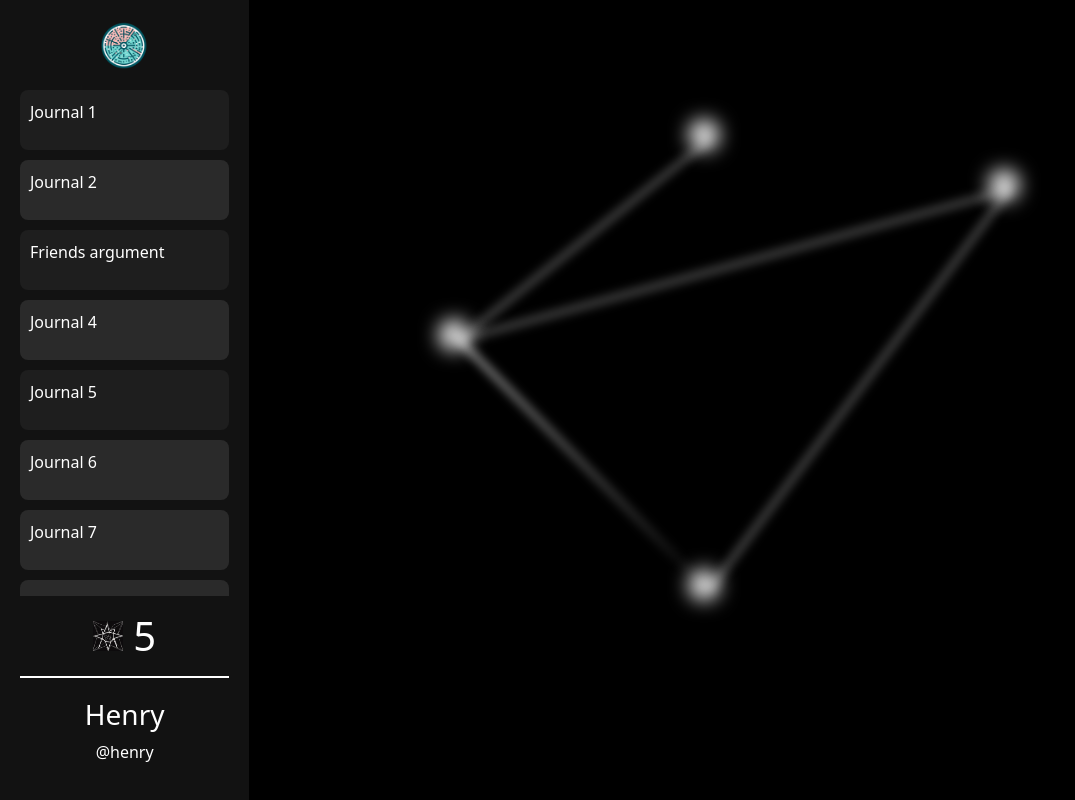
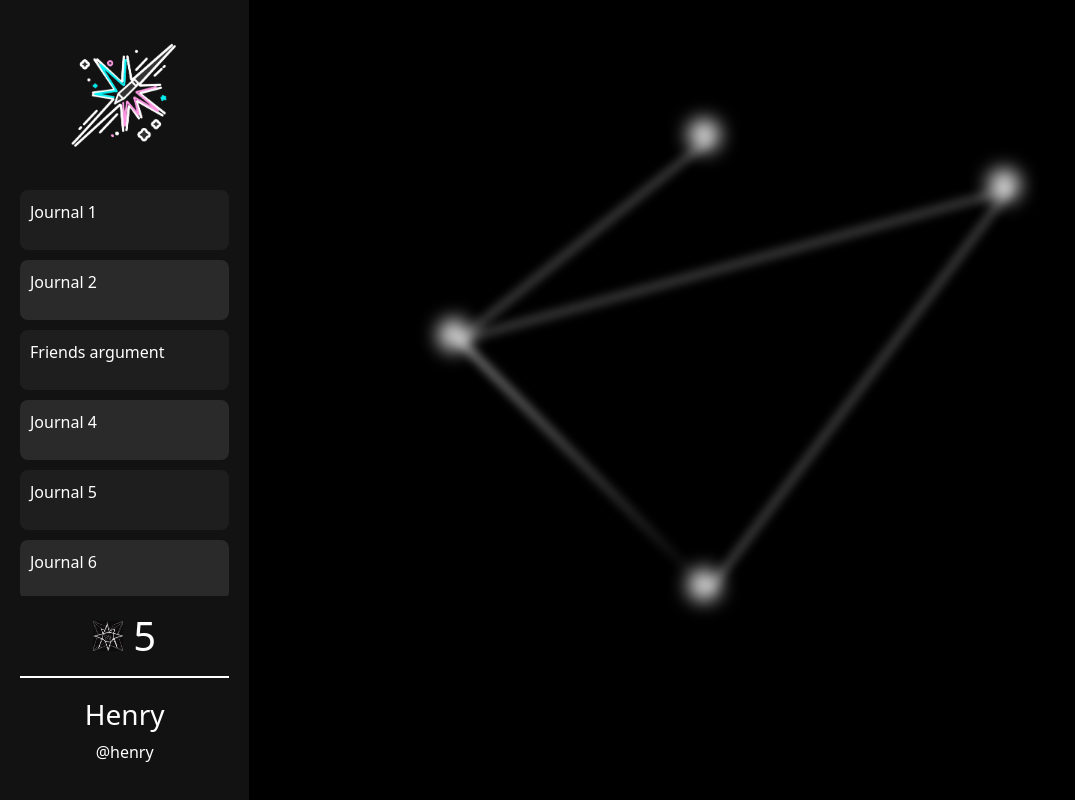
Before and after one commit to bisheshank/novanotes, a React (Vite) app in the folder react-app/: page / in a window 1280 px wide. Shown: the whole page, without its empty margins (0-1075 px from the left). Built offline with nearby package versions, Linux system fonts and the light colour scheme; no server answers.

Commit message:
final fixes

```diff
--- a/react-app/src/components/Sidebar.css
+++ b/react-app/src/components/Sidebar.css
@@ -15,8 +15,8 @@
   }
 
   .logo img {
-    width: 80px; /* Adjust the width as needed */
-    height: 80px;
+    width: 150px; /* Adjust the width as needed */
+    height: 150px;
   }
 
   .chat-log {
--- a/react-app/src/components/Sidebar.tsx
+++ b/react-app/src/components/Sidebar.tsx
@@ -21,7 +21,7 @@ const Sidebar: React.FC<SidebarProps> = ({ onJournalClick }) => {
     <div className="sidebar">
       {/* Logo */}
       <div className="logo">
-        <img src="/logo2.png" alt="Logo" style={{ width: "50px", height: "50px", objectFit: "contain" }} />
+        <img src="/logo2.png" alt="Logo" style={{ width: "150px", height: "150px", objectFit: "contain" }} />
       </div>
       {/* Chat Log Structure */}
       <div className="chat-log">
```
Also changed, not shown: react-app/public/logo2.png, 1 other file (tests, documents, lock files or other folders).
